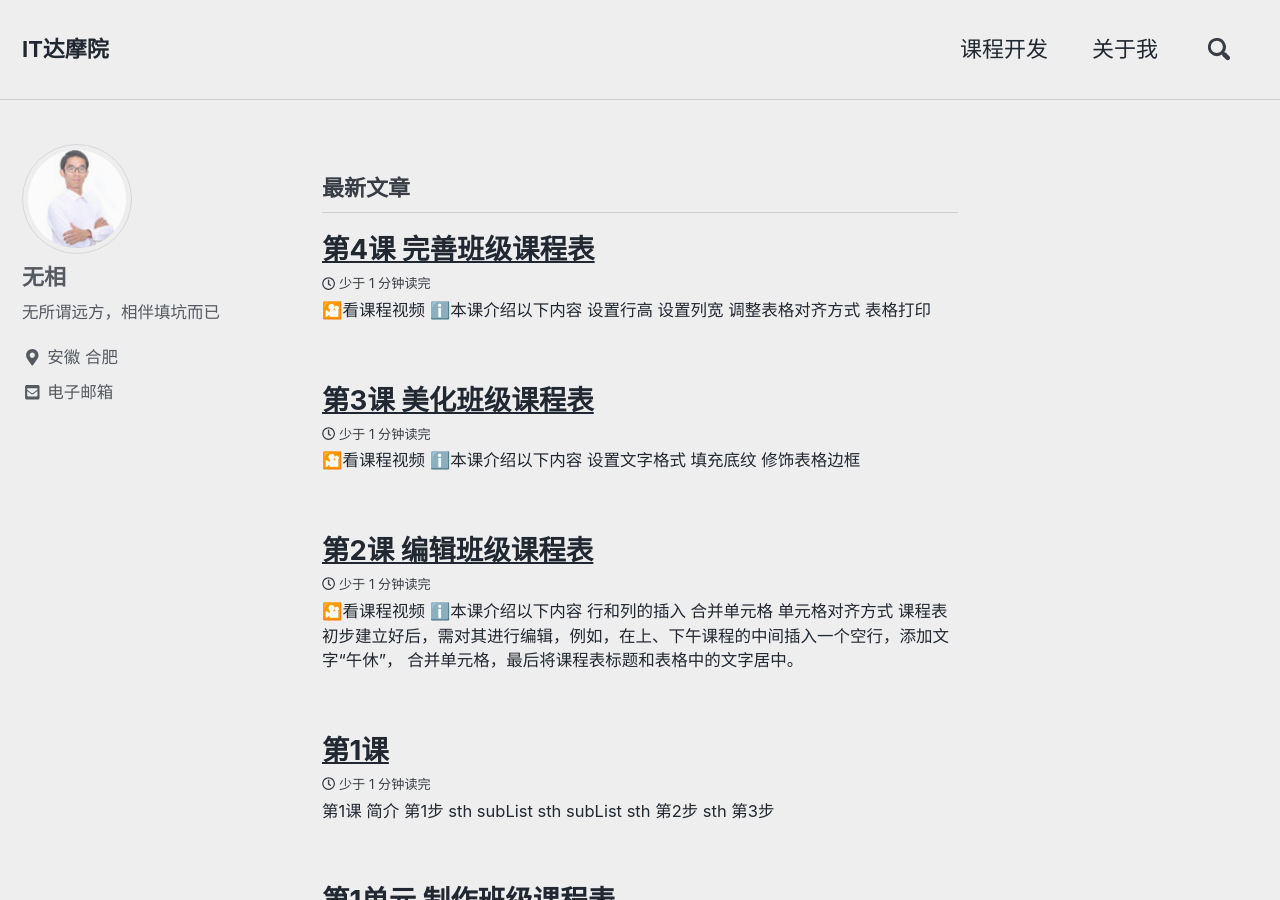
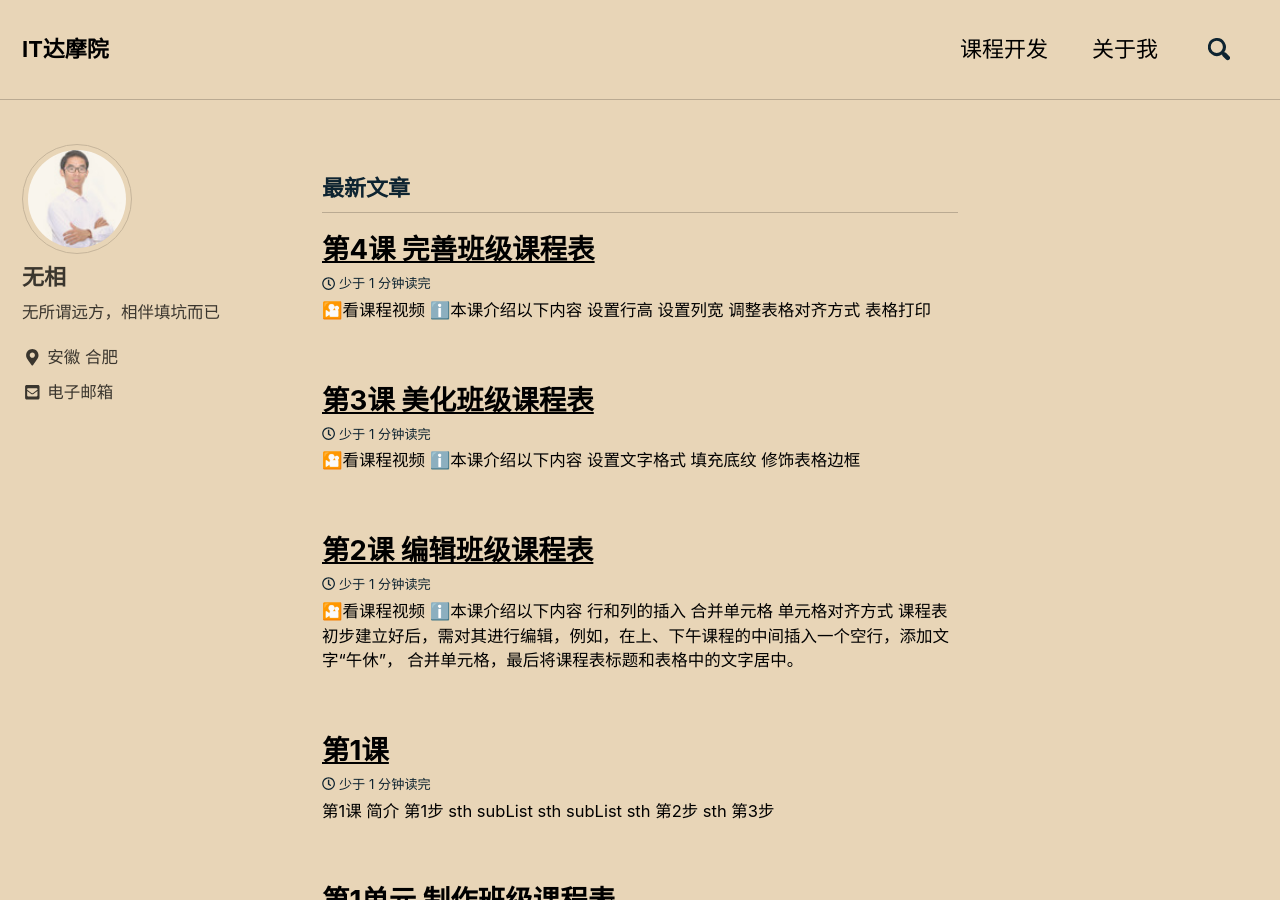
Before and after one commit to xinfengwu/goshinh.github.io-jekll-, a Jekyll site: the page built from index.html, in a window 1280 px wide and 900 px high. Built offline with Jekyll 4.4.1, drawn with Linux system fonts in a browser that asks for light colours; nearby versions of some CDN libraries; emoji names are drawn with the system emoji font; the list of posts is cut into pages by our own code.

Commit message:
Update _config.yml

```diff
--- a/_config.yml
+++ b/_config.yml
@@ -5,7 +5,7 @@
 # For technical reasons, this file is *NOT* reloaded automatically when you use
 # `jekyll serve`. If you change this file, please restart the server process.
 
-minimal_mistakes_skin    : "air"  #"default","air", "aqua", "contrast","dirt","neon","dark","mint", "plum", "sunrise"
+minimal_mistakes_skin    : "sunrise"  #"default","air", "aqua", "contrast","dirt","neon","dark","mint", "plum", "sunrise"
 
 # Site Settings
 locale                   : "zh-CN"
```
